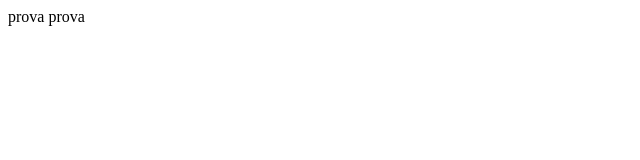
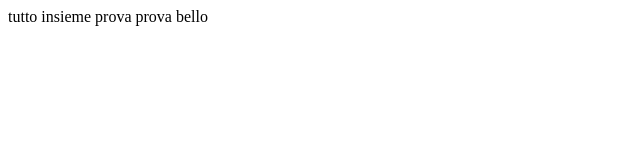
Before and after one commit to francesca24ricatti03-design/leader, a plain HTML site: page index.html in a window 1280 px wide. Shown: the whole page, without its empty margins (0-640 px from the left). Drawn offline with Linux system fonts and the light colour scheme.

Commit message:
ultima modifica html

```diff
--- a/index.html
+++ b/index.html
@@ -6,6 +6,9 @@
     <title>Ciao </title>
 </head>
 <body>
+    tutto insieme
     prova prova
+    bello
+
 </body>
 </html>
```
Also changed, not shown: 1 other file.
